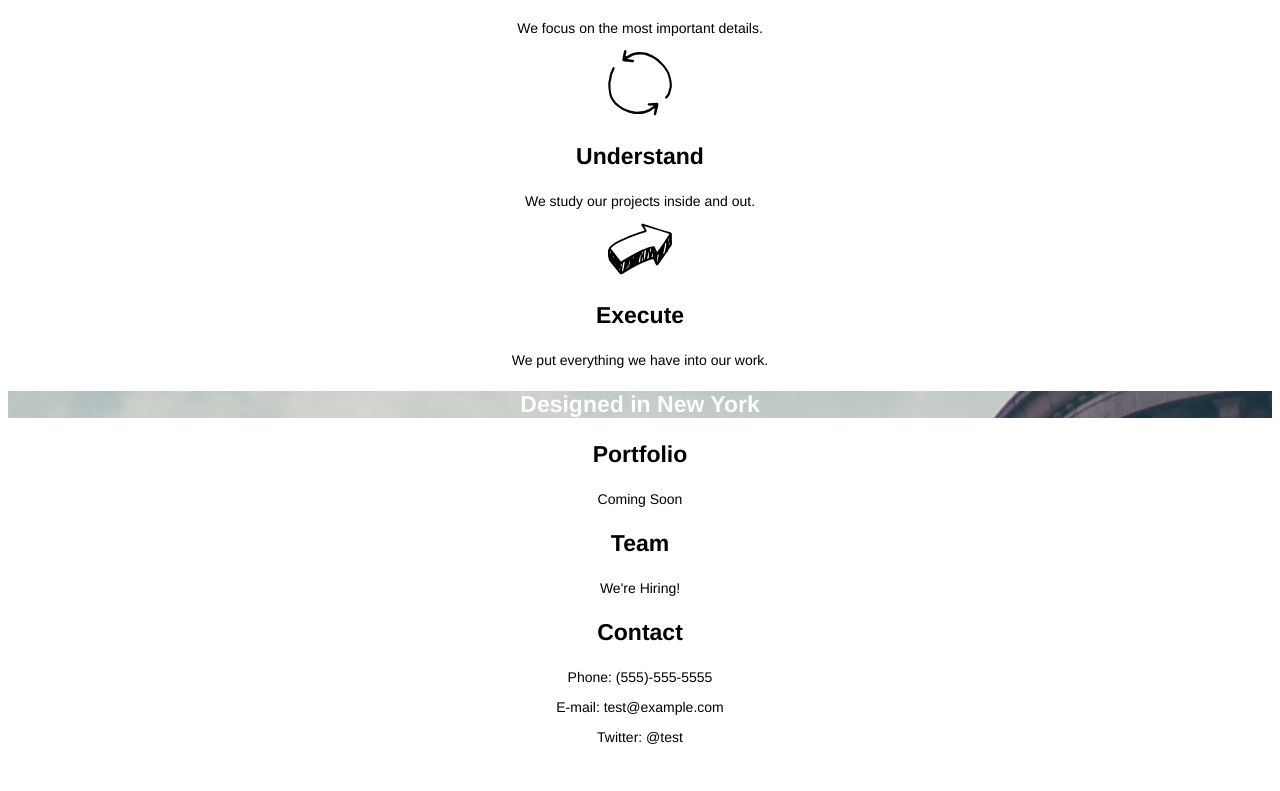
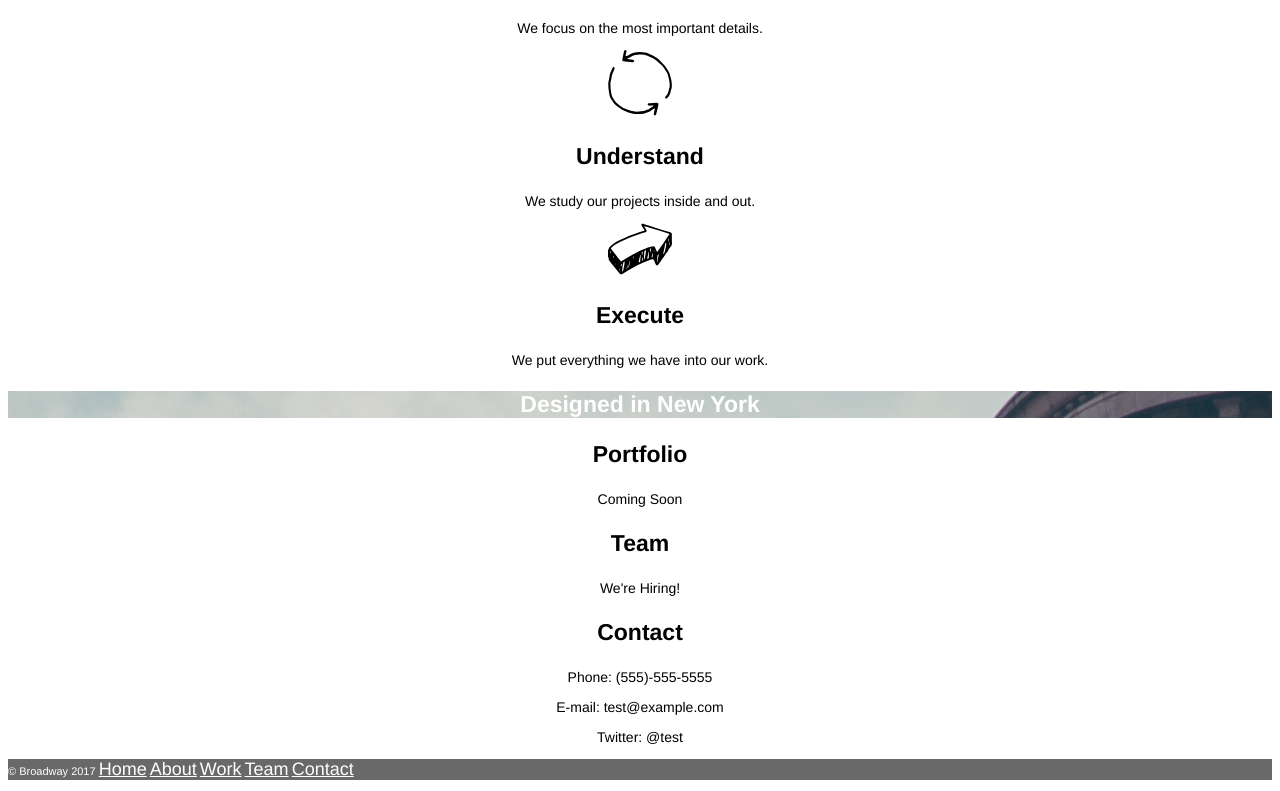
Before and after one commit to eduardedwin/broadway, a plain HTML site: page index.html in a window 1280 px wide. Shown: the part 517-1308 px from the top of the page. Before the commit the page ends 1276 px from the top, so only its background shows below. Drawn offline with Linux system fonts and the light colour scheme.

Commit message:
Footer section finished.

```diff
--- a/index.html
+++ b/index.html
@@ -36,7 +36,7 @@
         <p>We put everything we have into our work.</p>
       </div>
 
-      <!-- Additional Section -->
+      <!-- Additional Information section -->
       <section class="design">
         <h3>Designed in New York</h3>
       </section>
@@ -55,9 +55,16 @@
         <p>Twitter: @test</p>
       </div>
 
-      <!-- Footer -->
+      <!-- Footer section-->
       <footer>
-
+        <p id="copyright">
+          &copy Broadway 2017
+          <a class="link-nav" href="#">Home</a>
+          <a class="link-nav" href="#">About</a>
+          <a class="link-nav" href="#">Work</a>
+          <a class="link-nav" href="#">Team</a>
+          <a class="link-nav" href="#">Contact</a>
+        </p>
       </footer>
 
     </div>
--- a/resources/css/style.css
+++ b/resources/css/style.css
@@ -32,3 +32,13 @@ h3 {
 p {
   font-size: 14px;
 }
+
+footer {
+  background-color: dimgray;
+}
+
+#copyright {
+  font-size: 11px;
+  color: white;
+  text-align:left;
+}
```
